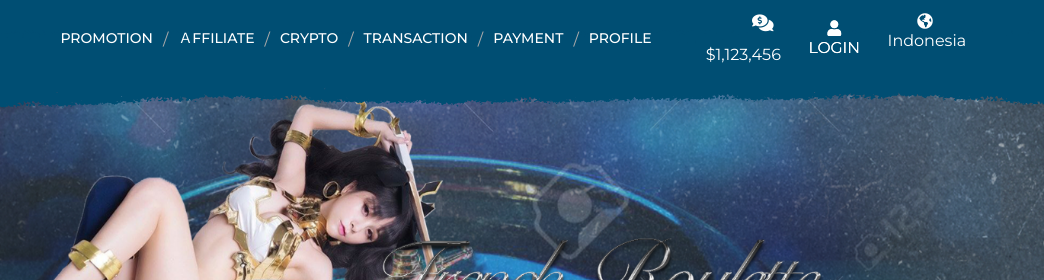
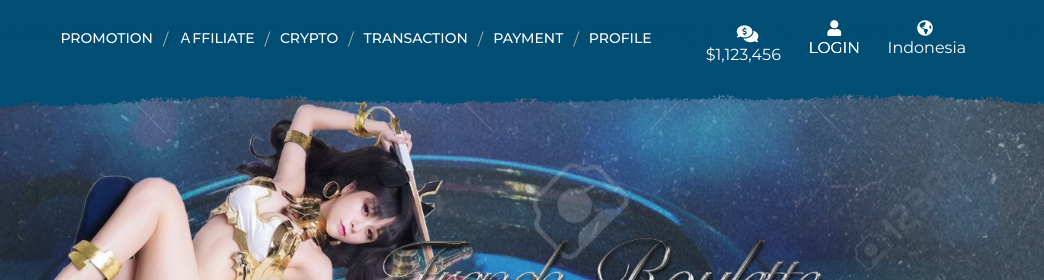
Before and after one commit to MoniYang/mars, a plain HTML site: page index.html in a window 1280 px wide. Shown: the top 280 px of the page, 236-1280 px from the left. Drawn offline with nearby package versions, Linux system fonts and the light colour scheme.

Commit message:
回家繼續

```diff
--- a/content/css/custom.scss
+++ b/content/css/custom.scss
@@ -840,7 +840,9 @@ li {
 		height:30px;
 		width: 30px;
 		margin:0 auto;
-		background-image: url('../../images/icon/spot.png');
+		// background-image: url('../images/icon/spot.png');
+		background-repeat: no-repeat;
+		background-size:cover;
 	}
 	&:hover{
 		i{
@@ -850,8 +852,11 @@ li {
 		}
 	}
 	i{
-		margin-right:3px;
+
 		font-size:font(1.6);
+		display: flex;
+    justify-content: flex-end;
+    align-items: flex-end;
 	}
 	span{
 		// border-bottom:1px solid $black;
--- a/index.html
+++ b/index.html
@@ -18,7 +18,7 @@
         <div id="header" class=" header_nav">
 
           <!-- header logo -->
-          <div class="d-flex justify-content-around w-full">
+          <div class="d-flex justify-content-around  w-full">
             <div class="mobileNav__btn">
               <i class="fa fa-bars" aria-hidden="true"></i>
             </div>
@@ -44,7 +44,7 @@
               </div>
             </div>
             <div class="col-xl-3 nav p-0">
-              <div class="d-flex justify-content-around w-full">
+              <div class="d-flex justify-content-around align-items-center w-full">
                 <div class="balance">
                   <i class="fas fa-comments-dollar"></i><span>$1,123,456 </span>
                 </div>
```
Also changed, not shown: content/css/custom.css, 3 other files.
